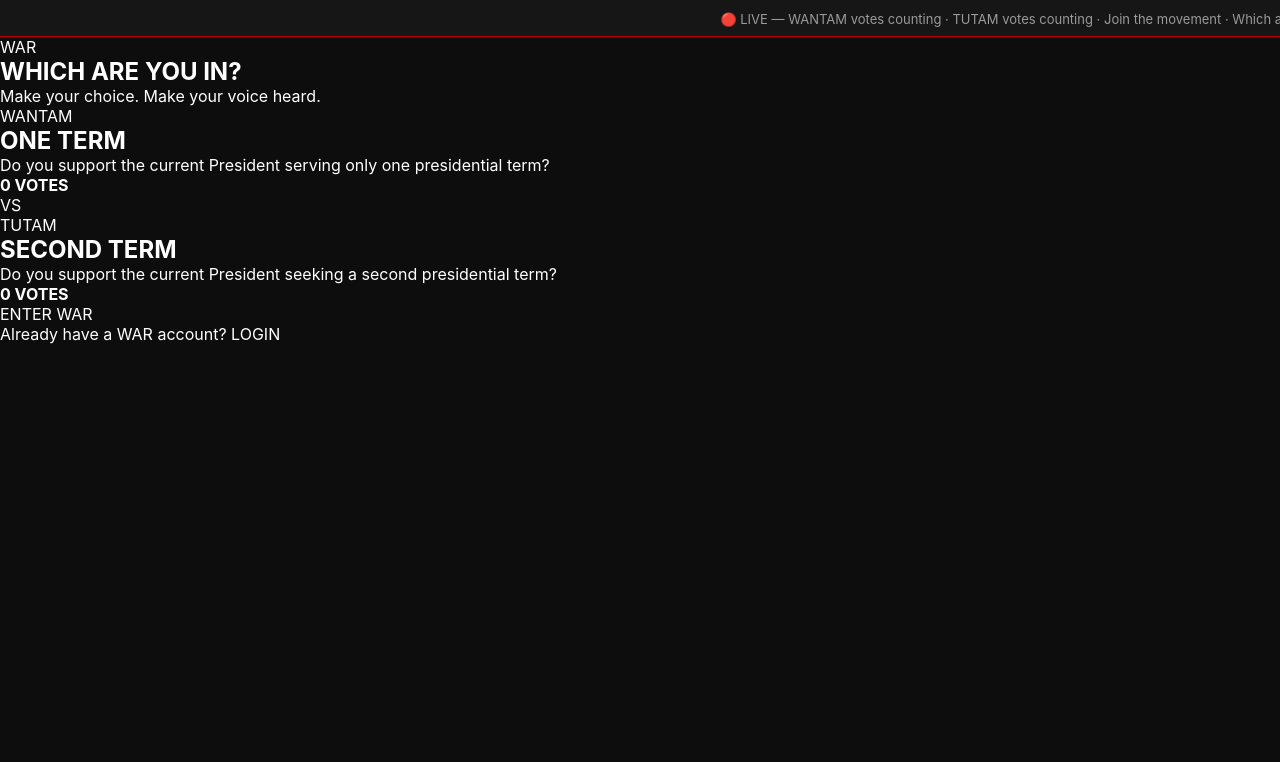
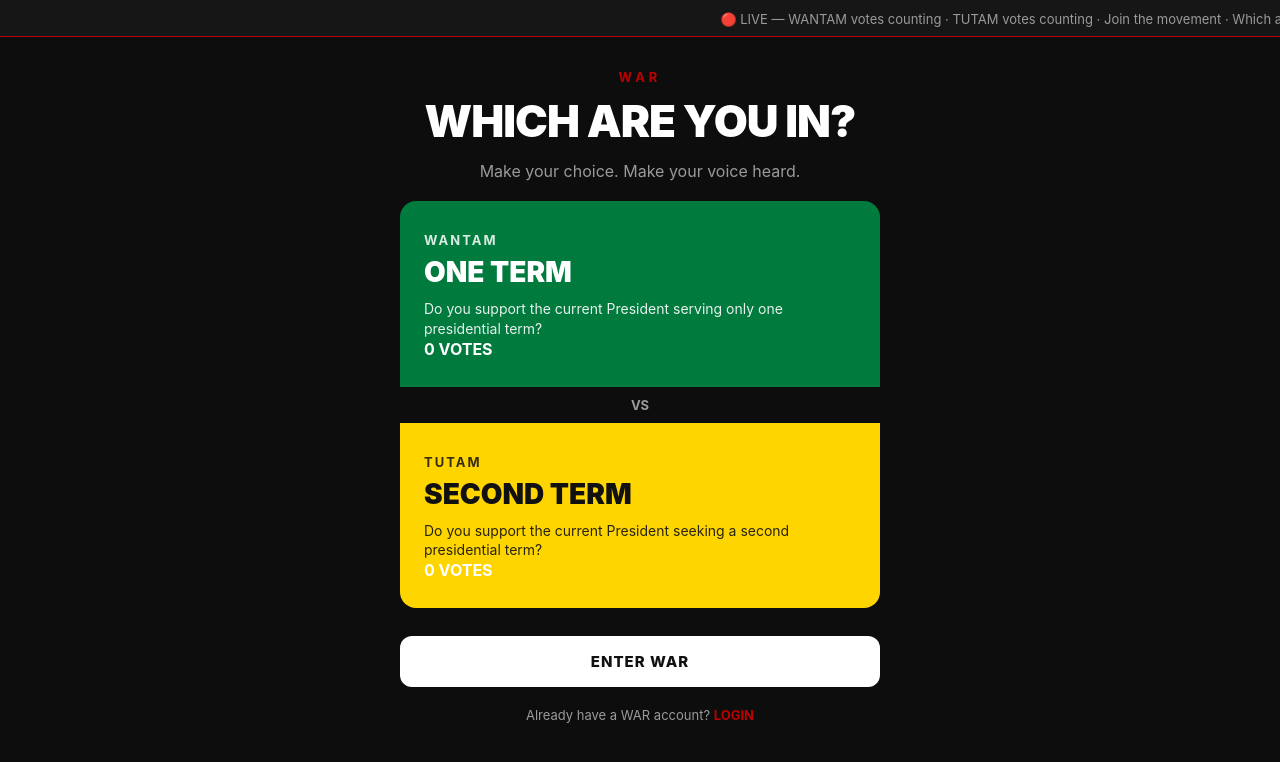
Before and after one commit to logicgates046-hue/Warr, a Next.js app: page / in a window 1280 px wide. Shown: the top 762 px of the page. Built offline with nearby package versions, Linux system fonts and the light colour scheme.

Commit message:
Add styles for home and hero sections

```diff
--- a/app/globals.css
+++ b/app/globals.css
@@ -54,3 +54,112 @@ button {
   from { transform: translateX(100%); }
   to { transform: translateX(-100%); }
 }
+.home {
+  min-height: 100vh;
+  display: flex;
+  justify-content: center;
+  padding: 32px 20px 60px;
+}
+
+.hero {
+  max-width: 480px;
+  width: 100%;
+  text-align: center;
+}
+
+.eyebrow {
+  font-size: 13px;
+  letter-spacing: 4px;
+  color: var(--flag-red);
+  font-weight: 700;
+  margin-bottom: 12px;
+}
+
+.hero h1 {
+  font-size: 44px;
+  font-weight: 900;
+  line-height: 1.1;
+  letter-spacing: -1px;
+  margin-bottom: 16px;
+}
+
+.intro {
+  color: var(--text-muted);
+  font-size: 16px;
+  margin-bottom: 20px;
+}
+
+.description {
+  color: var(--text-muted);
+  font-size: 14px;
+  line-height: 1.6;
+  margin-bottom: 32px;
+}
+
+.battle {
+  display: flex;
+  flex-direction: column;
+  gap: 0;
+  margin-bottom: 28px;
+  border-radius: 16px;
+  overflow: hidden;
+}
+
+.side {
+  padding: 28px 24px;
+  text-align: left;
+}
+
+.side.wantam { background-color: var(--wantam-color); }
+.side.tutam { background-color: var(--tutam-color); }
+.side.tutam h2, .side.tutam p, .side.tutam .side-label { color: #111; }
+
+.side-label {
+  font-size: 13px;
+  font-weight: 700;
+  letter-spacing: 2px;
+  opacity: 0.85;
+}
+
+.side h2 {
+  font-size: 28px;
+  font-weight: 900;
+  margin: 6px 0 10px;
+}
+
+.side p {
+  font-size: 14px;
+  line-height: 1.4;
+  opacity: 0.9;
+}
+
+.versus {
+  text-align: center;
+  padding: 10px 0;
+  background-color: var(--bg-base);
+  color: var(--text-muted);
+  font-weight: 700;
+  font-size: 13px;
+}
+
+.enter-button {
+  display: block;
+  background-color: var(--flag-white);
+  color: #111;
+  font-weight: 800;
+  padding: 16px;
+  border-radius: 12px;
+  font-size: 15px;
+  letter-spacing: 1px;
+  margin-bottom: 20px;
+}
+
+.login-text {
+  font-size: 13px;
+  color: var(--text-muted);
+}
+
+.login-text a {
+  color: var(--flag-red);
+  font-weight: 700;
+}
```
